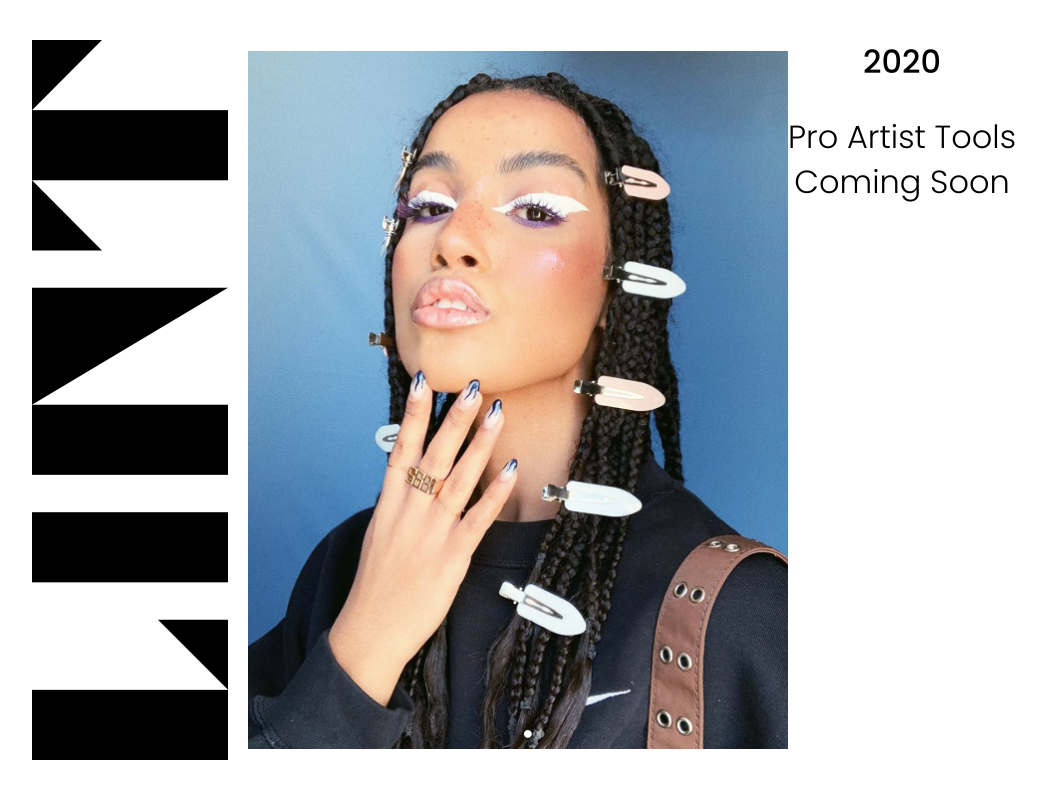
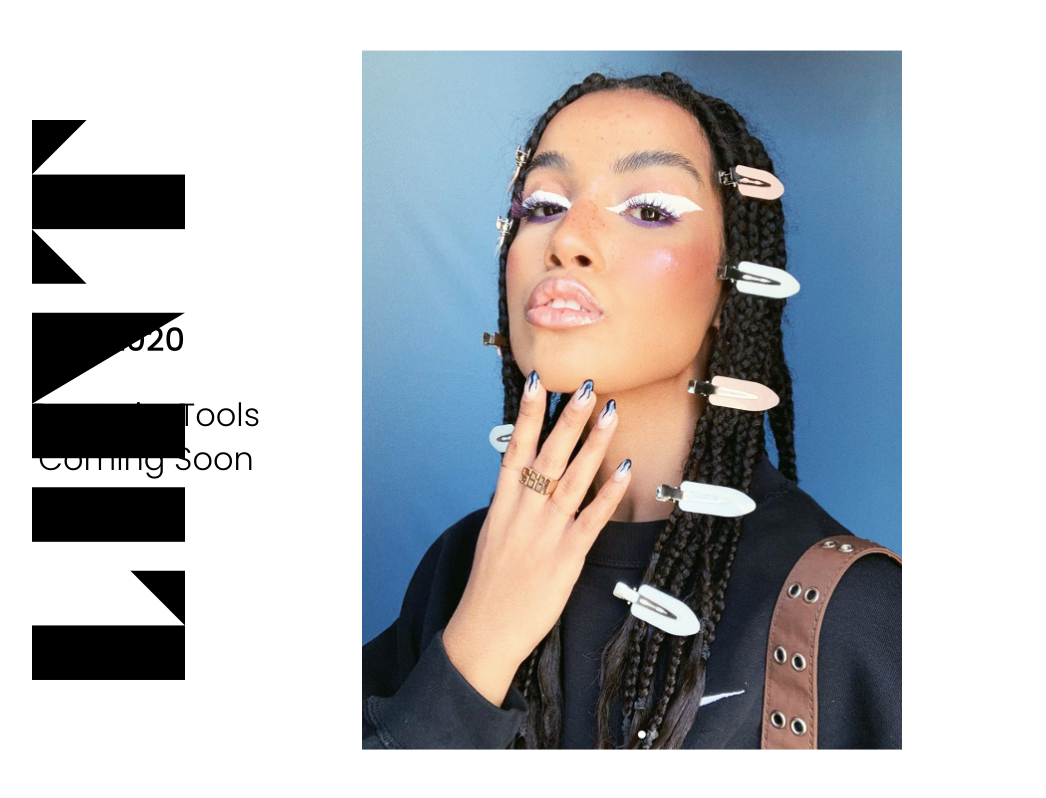
Before and after one commit to skang89/lint-website, a React (Create React App) app: page / in a window 1280 px wide. Shown: the whole page, without its empty margins (8-1054 px from the left). Built offline with nearby package versions, Linux system fonts and the light colour scheme.

Commit message:
amend mobile styles and begun styling large device layout

```diff
--- a/src/components/Views/Home/Home.jsx
+++ b/src/components/Views/Home/Home.jsx
@@ -7,13 +7,7 @@ import "./Home.scss";
 const Home = () => {
   return (
     <div className="lc-wrapper">
-      <section className="lc-logo__container">
-        <img
-          src="/assets/img/LINT_Logo.svg"
-          alt="Lint Cosmetics"
-          className="lc-logo__logo"
-        />
-      </section>
+      <img src="/assets/img/LINT_Logo.svg" alt="Lint Cosmetics" className="lc-logo" />
       <section className="lc-slider">
         <div className="lc-slider__item">
           <img
@@ -32,6 +26,27 @@ const Home = () => {
         </p>
       </section>
     </div>
+
+    // <div className="lc-wrapper lc-container ">
+    //   <img src="/assets/img/LINT_Logo.svg" alt="Lint Cosmetics" className="lc-logo " />
+    //   <div className="lc-slider ">
+    //     <div className="lc-slider__item">
+    //       <img
+    //         src="/assets/img/So-Blushing.jpg"
+    //         alt="So Blushing"
+    //         className="lc-slider__img"
+    //       />
+    //     </div>
+    //   </div>
+    //   <div className="lc-text ">
+    //     <p>2020</p>
+    //     <p>
+    //       Pro Artist Tools
+    //       <br />
+    //       Coming Soon
+    //     </p>
+    //   </div>
+    // </div>
   );
 };
 
--- a/src/components/Views/Home/Home.scss
+++ b/src/components/Views/Home/Home.scss
@@ -2,14 +2,20 @@
   &-wrapper {
     padding: 40px;
     width: 100%;
-    // height: 100vh;
+    min-height: 100vh;
     position: relative;
     display: flex;
     flex-direction: column;
-    // justify-content: space-between;
+    justify-content: space-between;
   }
 
   &-logo {
+    display: flex;
+    flex-direction: column;
+    align-items: center;
+    max-width: 540px;
+    margin: 0 auto 70px;
+
     &__container {
       display: flex;
       flex-direction: column;
@@ -50,34 +56,53 @@
     }
   }
 
-  @media screen and (min-width: 768px) {
+  @media screen and (min-width: 1024px) {
     &-wrapper {
       height: 100vh;
       flex-direction: row;
-      justify-content: center;
+      justify-content: space-between;
+      align-items: center;
     }
 
     &-logo {
-      &__container {
       transform: rotate(-90deg) translateX(-50%);
       transform-origin: left top;
-        width: 100vh;
+      width: 50%;
       position: absolute;
       top: 50%;
       left: 0;
       padding: 40px;
       margin-bottom: 0;
-      }
-
-      &__logo {
-        max-width: unset;
-      }
+      max-width: 100vh;
     }
 
     &-slider {
       margin-bottom: 0;
       flex-direction: unset;
+      margin-bottom: 0;
+      flex-direction: unset;
+      position: absolute;
+      top: 50%;
+      left: 50%;
+      transform: translate(-50%, -50%);
     }
+
+    // &-logo {
+    //   &__container {
+    //     transform: rotate(-90deg) translateX(-50%);
+    //     transform-origin: left top;
+    //     width: 100vh;
+    //     position: absolute;
+    //     top: 50%;
+    //     left: 0;
+    //     padding: 40px;
+    //     margin-bottom: 0;
+    //   }
+
+    //   &__logo {
+    //     max-width: unset;
+    //   }
+    // }
 
     // &-slider {
     //   display: flex;
```
Lines whose indentation alone changed are shown as unchanged.
